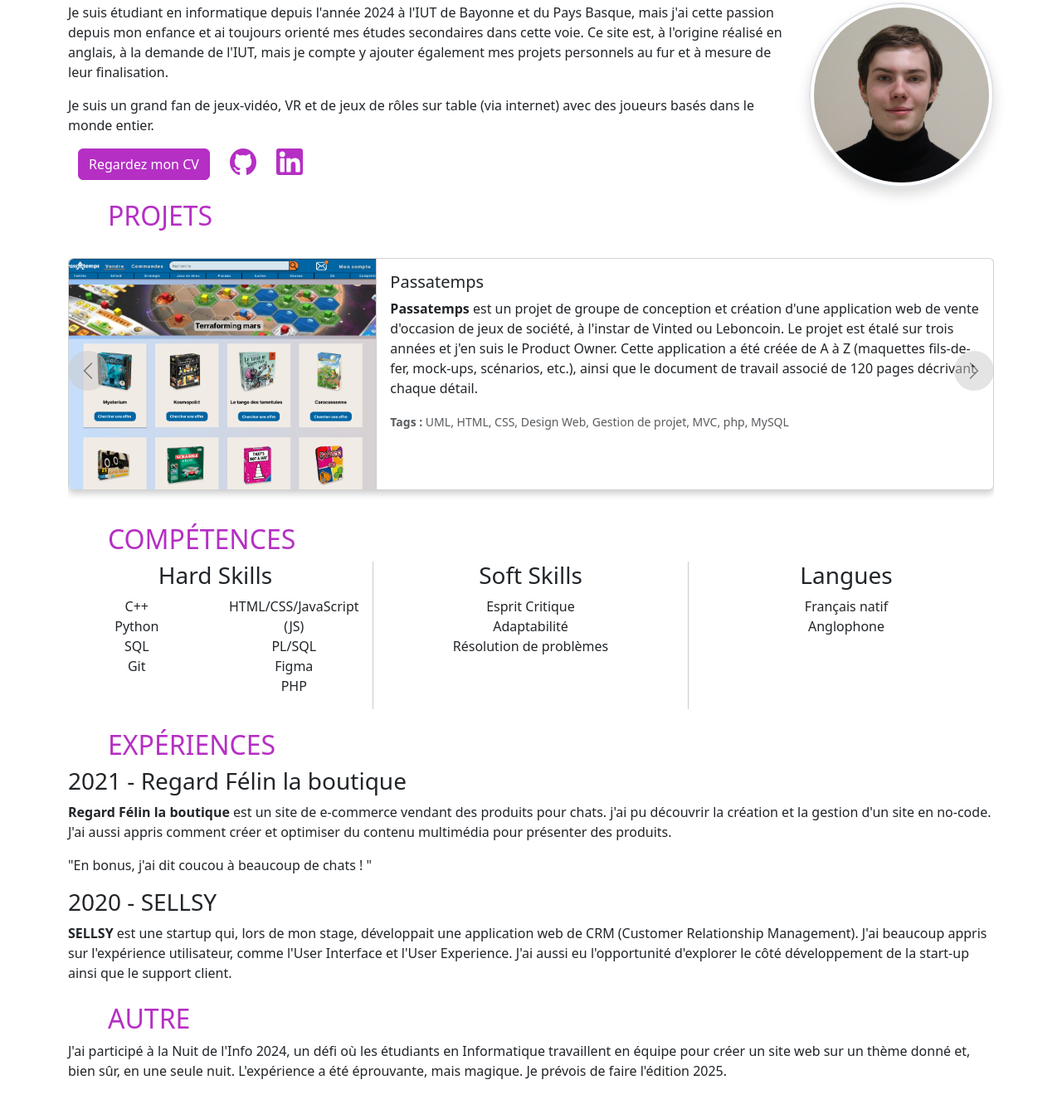
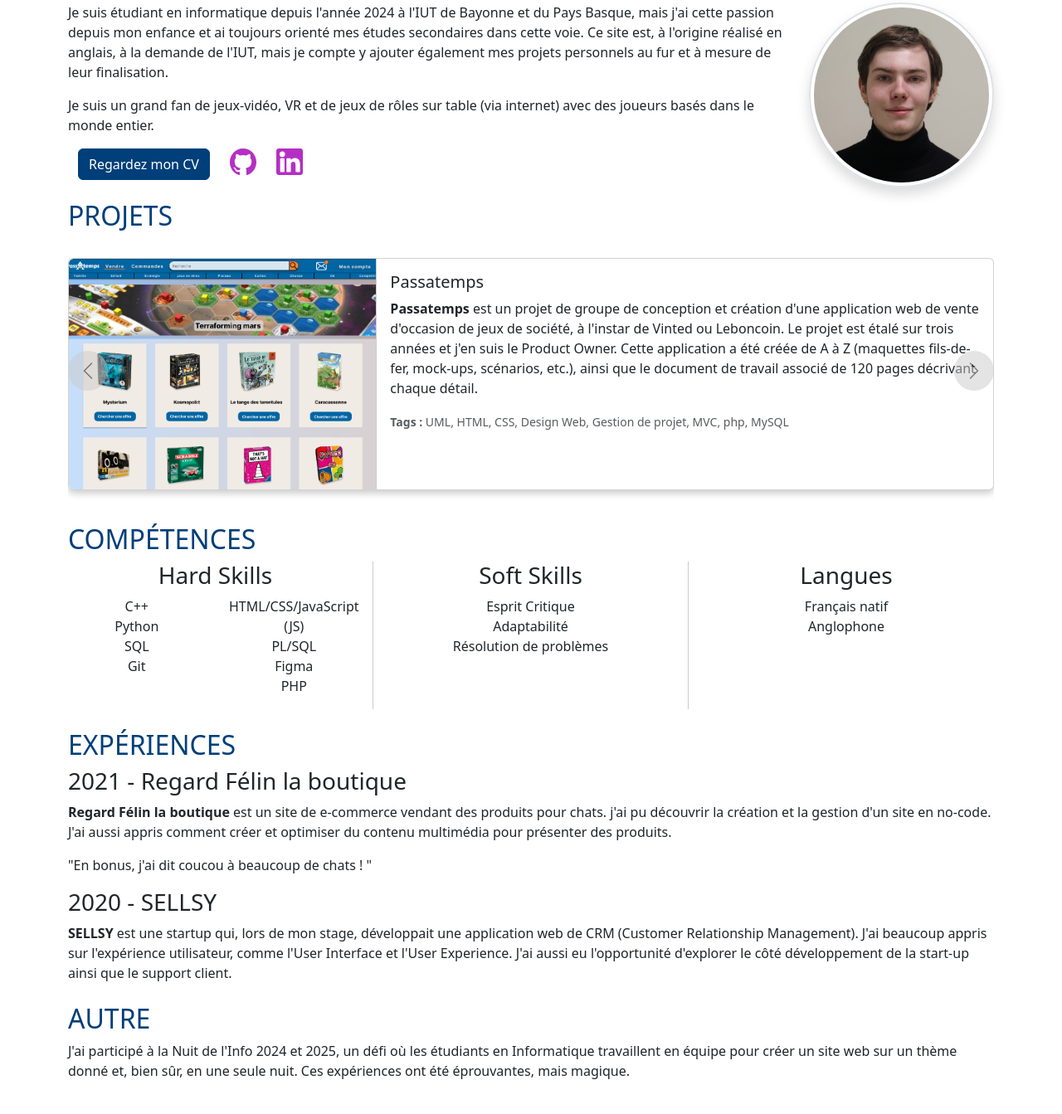
Before and after one commit to Raphael-Delcros/Raphael-Delcros.github.io, a website: page index.html in a window 1280 px wide. Shown: the part 377-1720 px from the top of the page at 83% size. Drawn offline with nearby package versions, Linux system fonts and the light colour scheme.

Commit message:
Ajustement couleurs

```diff
--- a/SCSS/custom.scss
+++ b/SCSS/custom.scss
@@ -5,7 +5,7 @@
 
 // Required
 @import "../node_modules/bootstrap/scss/functions";
-$primary: #b52fc4;
+$primary: #003f79;
 
 
 
@@ -26,6 +26,7 @@ $theme-colors: (
 .logo {
   height: 2rem;
   width: auto;
+  color: #003f79;
 }
 
 #pfp {
@@ -84,7 +85,7 @@ $theme-colors: (
   border-radius: 15px;
   backdrop-filter: blur(10px);
   border: 1px solid rgba(255, 255, 255, 0.30);
-  color: white;
+  color: rgba(255, 255, 255, 0.80);
 }
 .centered {
   position: absolute;
--- a/index.html
+++ b/index.html
@@ -36,7 +36,7 @@
               <a class="nav-link" href="#experiences">Experiences</a>
             </div>
             <div class="navbar-nav ms-auto mb-2 mb-lg-0">
-              <a class="nav-link" href="english.html"><a type="=button" class="btn btn-primary no-wrap"><b>English</b></a></a>
+              <a type="button" class="btn btn-primary text-nowrap" href="./english.html">English</a>
             </div>
           </div>
         </div>
@@ -101,7 +101,7 @@
       </div>
 
       <!-- PROJECTS -->
-      <h2 class="ms-5 mt-4 anchor text-primary" id="projects">PROJETS</h2>
+      <h2 class="mt-4 anchor text-primary" id="projects">PROJETS</h2>
       <div id="carouselExample" class="carousel carousel-dark slide pt-4">
         <div class="carousel-inner">
           <div class="carousel-item active">
@@ -257,7 +257,7 @@
         </button>
       </div>
       <!-- SKILLS -->
-      <h2 class="ms-5 mt-4 anchor text-primary" id="skills">COMPÉTENCES</h2>
+      <h2 class="mt-4 anchor text-primary" id="skills">COMPÉTENCES</h2>
 
       <div class="row">
         <div class="col-md-4 text-center border-right">
@@ -302,7 +302,7 @@
         </div>
       </div>
       <!-- EXPERIENCES -->
-      <h2 class="ms-5 mt-4 anchor text-primary" id="experiences">EXPÉRIENCES</h2>
+      <h2 class="mt-4 anchor text-primary" id="experiences">EXPÉRIENCES</h2>
 
       <h3>2021 - Regard Félin la boutique</h3>
       <p>
@@ -320,11 +320,11 @@
         développement de la start-up ainsi que le support client.
       </p>
 
-      <h2 class="ms-5 mt-4 text-primary">AUTRE</h2>
+      <h2 class="mt-4 text-primary">AUTRE</h2>
       <p>
-        J'ai participé à la Nuit de l'Info 2024, un défi où les étudiants en Informatique
+        J'ai participé à la Nuit de l'Info 2024 et 2025, un défi où les étudiants en Informatique
         travaillent en équipe pour créer un site web sur un thème donné et, bien sûr, en une seule
-        nuit. L'expérience a été éprouvante, mais magique. Je prévois de faire l'édition 2025.
+        nuit. Ces expériences ont été éprouvantes, mais magique.
       </p>
     </main>
     <footer class="bg-body-tertiary text-center py-3 shadow-sm">
```
Also changed, not shown: style/style.css, 1 other file.
